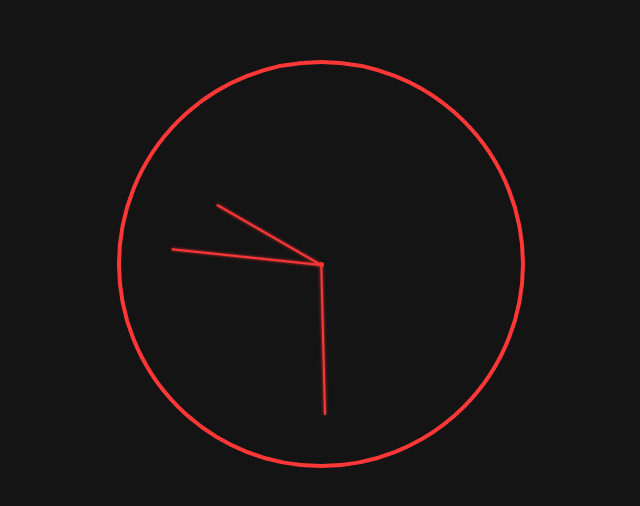
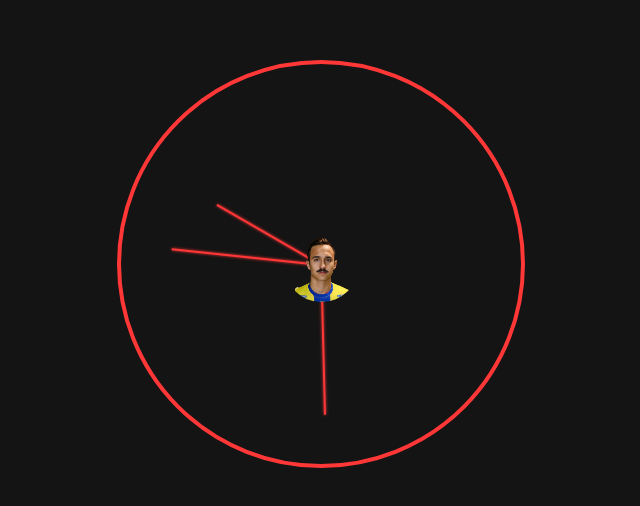
Before and after one commit to JacobFeat/Clock, a plain HTML site: page index.html in a window 1280 px wide. Shown: the part 136-642 px from the top of the page, without its empty margins (319-959 px from the left). Drawn offline with Linux system fonts and the light colour scheme.

Commit message:
Add files via upload

```diff
--- a/css/style.css
+++ b/css/style.css
@@ -1,6 +1,7 @@
 body{
   margin: 0;
   padding: 0;
+  cursor: none;
 }
 
 .contrainer{
@@ -90,6 +91,7 @@ body{
   margin:auto;
 }
 
+
 .test{
   width: 200px;
   height: 200px;
@@ -99,4 +101,33 @@ body{
   margin:auto;
   background-image: url("../konrad.png");
   background-size: cover;
+  transform-origin: 50%;
+  animation: rotating-kundzik 1s infinite linear;
+
 }
+@keyframes rotating-kundzik {
+  from{
+    transform: rotate(0deg);
+  }
+  to{
+    transform: rotate(360deg);
+
+  }
+}
+
+/* MOUSE EVENT  */
+ #cursor{
+  position: absolute;
+  width: 75px;
+  height: 75px;
+  box-sizing: border-box;
+  transition: 0.1s;
+  transform: translate(-50%, -50%);
+  border-radius: 50%;
+  pointer-events: none;
+  background-image: url("konrad.png");
+  background-position: center;
+  background-size: contain;
+  background-repeat: no-repeat;
+  animation: rotating-kundzik 5s infinite linear;
+}
--- a/index.html
+++ b/index.html
@@ -25,7 +25,9 @@
     <div class="before-test">
 
     </div>
+    <div id="cursor">
 
+    </div>
     <script src="index.js" charset="utf-8"></script>
 </body>
 
--- a/index.js
+++ b/index.js
@@ -66,3 +66,12 @@ setInterval(sendDate, 1000);
 document.querySelector("body").addEventListener("click", function(){
   document.querySelector(".before-test").classList.toggle("test");
 });
+
+//MOUSE EVENT
+var cursor = document.getElementById('cursor');
+document.addEventListener('mousemove', function(e){
+  var x = e.clientX;
+  var y = e.clientY;
+  cursor.style.left = x + "px";
+  cursor.style.top = y + "px";
+})
```
Also changed, not shown: css/konrad.png (added), konrad1.png (added).
